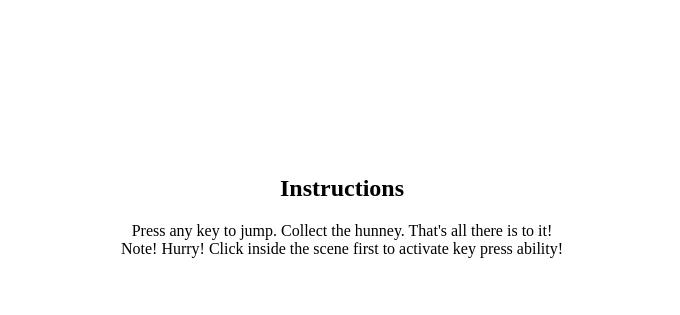
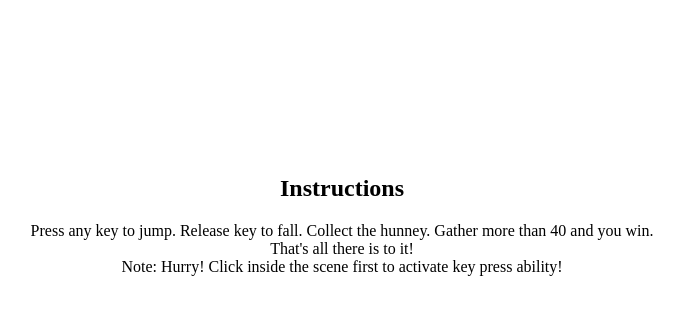
Before and after one commit to mcullins/SideScroll2, a plain HTML site: page index.html in a window 1280 px wide. Shown: the part 79-394 px from the top of the page, without its empty margins (298-978 px from the left). Drawn offline with Linux system fonts and the light colour scheme; a script that the page names is missing.

Commit message:
Update index.html

```diff
--- a/index.html
+++ b/index.html
@@ -13,8 +13,9 @@ https://github.com/Team-Code/KA_Offline -->
         <canvas id="mycanvas"></canvas>
     </p>
     <h2 align="center">Instructions</h2>
-    <p align="center">Press any key to jump. Collect the hunney. That's all there is to it!<br />
-    Note! Hurry! Click inside the scene first to activate key press ability!</p>
+    <p align="center">Press any key to jump. Release key to fall. Collect the hunney. Gather more than 40 and you win. <br />
+        That's all there is to it!<br />
+    Note: Hurry! Click inside the scene first to activate key press ability!</p>
 </body>
 
 <!-- Run all the JavaScript stuff -->
```
